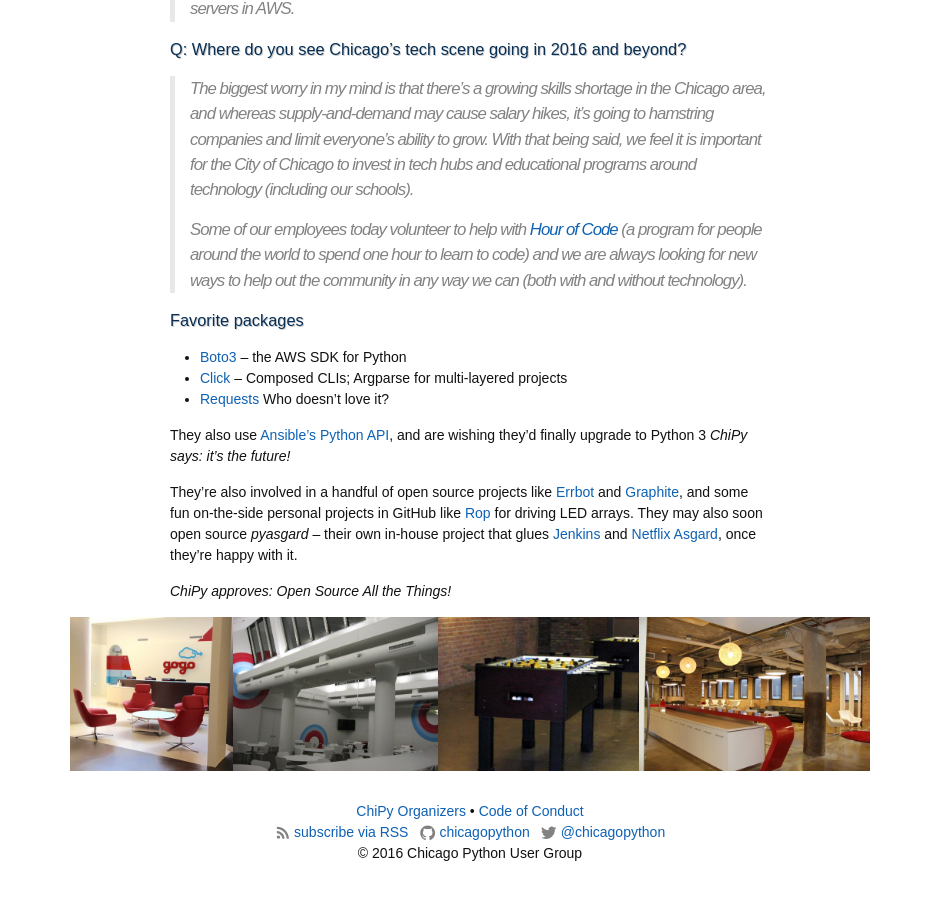
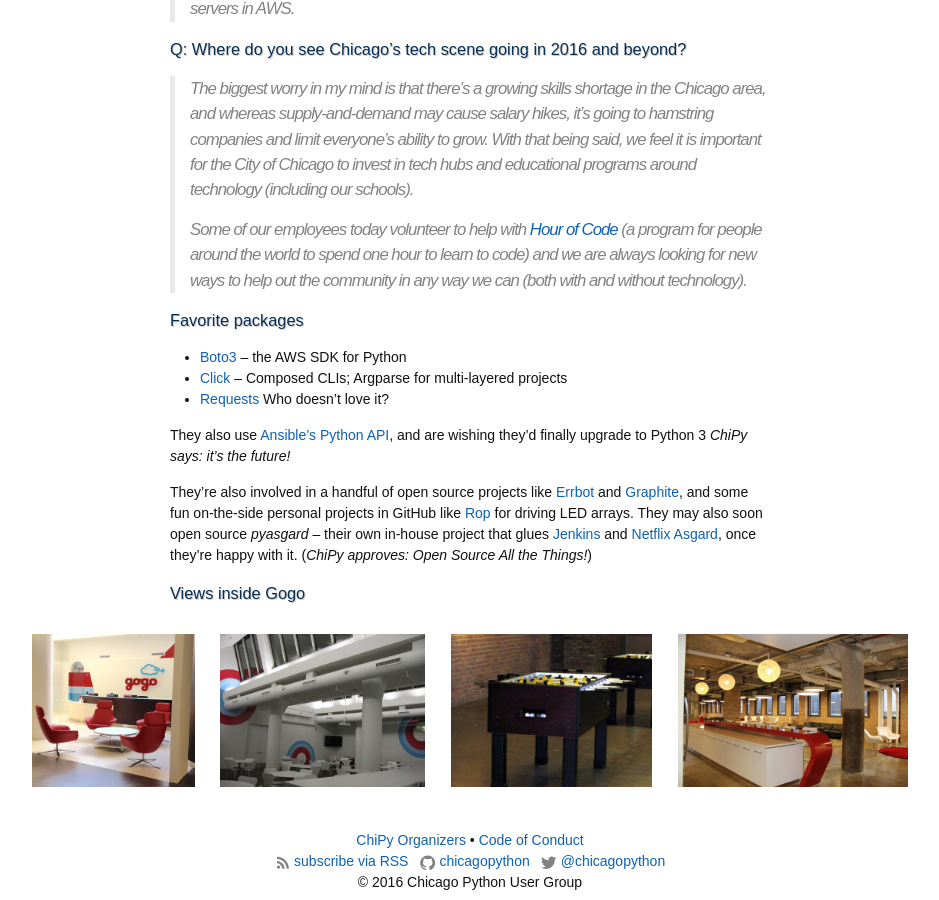
Before and after one commit to tanyaschlusser/tmp, a Jekyll site: the page built from python-shops/_posts/2016-01-03-Gogo.markdown, in a window 1280 px wide and 900 px high, scrolled down 1338 px. Shown: the whole window, without its empty margins (170-1109 px from the left). Built offline with Jekyll 4.4.1, drawn with Linux system fonts in a browser that asks for light colours; before the commit the page ends 2209 px from its top, so only the background shows below that.

Commit message:
add spacing between the images

```diff
--- a/python-shops/_posts/2016-01-03-Gogo.markdown
+++ b/python-shops/_posts/2016-01-03-Gogo.markdown
@@ -74,29 +74,30 @@
 They also use [Ansible's Python API](http://docs.ansible.com/ansible/developing_api.html), and are wishing they'd finally upgrade to Python 3 *ChiPy says: it's the future!*
 
 They're also involved in a handful of open source projects like [Errbot](http://errbot.io/) and [Graphite](https://github.com/graphite-project/), and some fun on-the-side personal projects in GitHub like [Rop](https://github.com/ak15199/rop) for driving LED arrays. They may also soon open source *pyasgard* -- their own in-house project that glues [Jenkins](https://jenkins-ci.org/) and [Netflix Asgard](https://github.com/Netflix/asgard/wiki/Quick-Start-Guide), once they're happy with it.
+(*ChiPy approves: Open Source All the Things!*)
 
-*ChiPy approves: Open Source All the Things!*
 
+### Views inside Gogo
 
 <div style="display:flex;flex-wrap:nowrap;justify-content:center">
 <img
   src="{{ site.baseurl }}/img/2016/gogo/GogoEntryWay.jpg"
-  style="width:auto;height:12vw"
+  style="width:auto;height:12vw;padding:1vw"
   alt="Gogo entryway"
 />
 <img
   src="{{ site.baseurl }}/img/2016/gogo/GogoOpenSpace.jpg"
-  style="width:auto;height:12vw"
+  style="width:auto;height:12vw;padding:1vw"
   alt="Gogo open space area"
 />
 <img
   src="{{ site.baseurl }}/img/2016/gogo/GogoFoosball.jpg"
-  style="width:auto;height:12vw"
+  style="width:auto;height:12vw;padding:1vw"
   alt="Gogo foosball table"
 />
 <img
   src="{{ site.baseurl }}/img/2016/gogo/GogoBreakRoom.jpg"
-  style="width:auto;height:12vw"
+  style="width:auto;height:12vw;padding:1vw"
   alt="Gogo break room"
 />
 </div>
```
